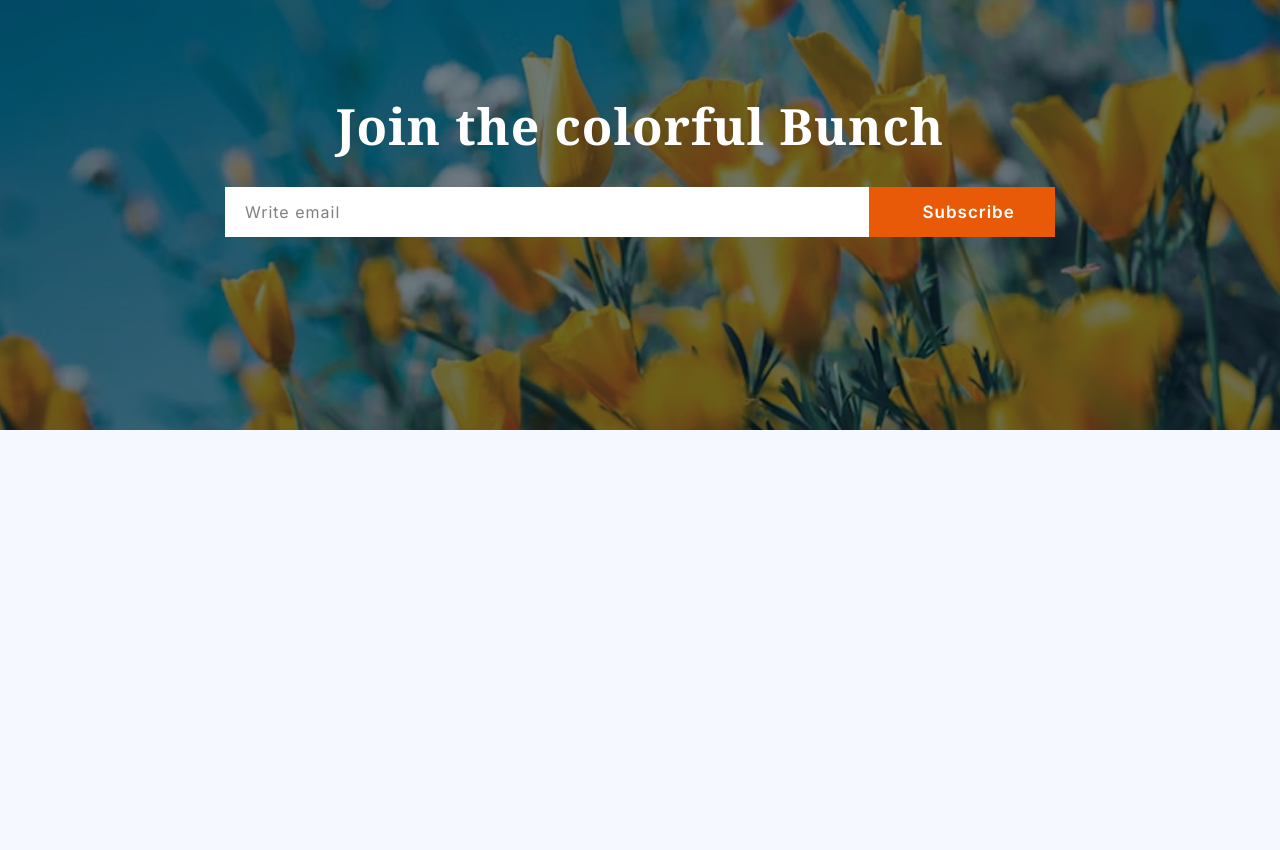
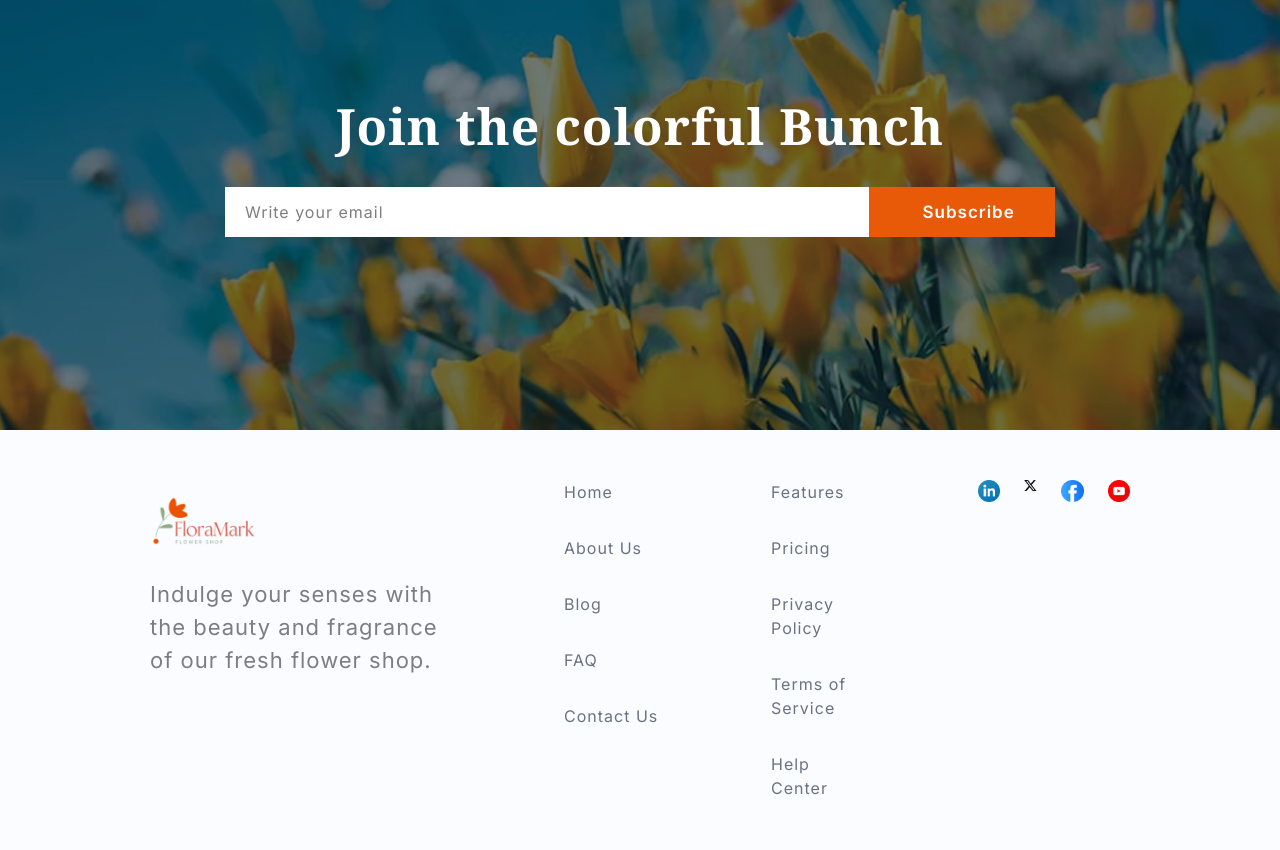
Before and after one commit to Sayfuddin-Naeem/FloraMark-tailWindCSS, a website: page index.html in a window 1280 px wide. Shown: the part 4137-4987 px from the top of the page. Before the commit the page ends 4567 px from the top, so only its background shows below. Drawn offline with nearby package versions, Linux system fonts and the light colour scheme.

Commit message:
Completed the footer section and completed the project by tailwind CSS

```diff
--- a/index.html
+++ b/index.html
@@ -255,7 +255,7 @@
                     Join the colorful Bunch
                 </h2>
                 <div class="flex">
-                    <input type="email" name="email" placeholder="Write email" class="w-[21.8rem] sm:w-[64.4rem] sub-input--email">
+                    <input type="email" name="email" placeholder="Write your email" class="w-[21.8rem] sm:w-[64.4rem] sub-input--email">
                     <button type="submit" class="w-[10.3rem] sm:w-[18.6rem] sm:h-20 px-[1.2rem] sm:px-[5.35rem] border-none bg-btn-primary text-white font-semibold text-[1.6rem] sm:text-[1.7rem] cursor-pointer">Subscribe</button>
                 </div>
             </div>
@@ -267,6 +267,77 @@
 
     <!-- ========== End main Section ========== -->
 
+    <!-- ========== Start footer Section ========== -->
+
+    <footer class="section-footer bg-bg-secondary">
+        <div class="py-20 mx-[1.6rem] sm:mx-60 grid grid-cols-1 sm:grid-cols-[2fr_2fr_1fr] gap-8 sm:gap-44">
+            <div class="footer-content--brand">
+                <figure class="w-[18rem] sm:w-[13.5rem] h-[10.9rem] sm:h-[8.2rem] ml-0 sm:-ml-6 mb-[1.6rem]">
+                    <img src="assets/logo.png" alt="FloraMark logo" class="w-full">
+                </figure>
+                <p class="text-[1.6rem] sm:text-[2.2rem] ">
+                    Indulge your senses with the beauty and fragrance of our fresh flower shop.
+                </p>
+            </div>
+            <div class="grid grid-cols-1 sm:grid-cols-2 gap-8 sm:gap-44">
+                <div class="footer-links--left">
+                    <ul class="flex flex-col gap-[3.2rem]">
+                        <li class="footer-links--item">
+                            <a href="#" class=" text-dark-06 font-normal">Home</a>
+                        </li>
+                        <li class="footer-links--item">
+                            <a href="#" class=" text-dark-06 font-normal">About Us</a>
+                        </li>
+                        <li class="footer-links--item">
+                            <a href="#" class=" text-dark-06 font-normal">Blog</a>
+                        </li>
+                        <li class="footer-links--item">
+                            <a href="#" class=" text-dark-06 font-normal">FAQ</a>
+                        </li>
+                        <li class="footer-links--item">
+                            <a href="#" class=" text-dark-06 font-normal">Contact Us</a>
+                        </li>
+                    </ul>
+                </div>
+                <div class="footer-links--right">
+                    <ul class="flex flex-col gap-[3.2rem]">
+                        <li class="footer-links--item">
+                            <a href="#" class=" text-dark-06 font-normal">Features</a>
+                        </li>
+                        <li class="footer-links--item">
+                            <a href="#" class=" text-dark-06 font-normal">Pricing</a>
+                        </li>
+                        <li class="footer-links--item">
+                            <a href="#" class=" text-dark-06 font-normal">Privacy Policy</a>
+                        </li>
+                        <li class="footer-links--item">
+                            <a href="#" class=" text-dark-06 font-normal">Terms of Service</a>
+                        </li>
+                        <li class="footer-links--item">
+                            <a href="#" class=" text-dark-06 font-normal">Help Center</a>
+                        </li>
+                    </ul>
+                </div>
+            </div>
+            <div class="flex gap-[2.4rem]">
+                <figure class="footer-social-media--icon">
+                    <img src="assets/icon-linkedin.png" alt="linkedin icon">
+                </figure>
+                <figure class="footer-social-media--icon">
+                    <img src="assets/icon-twitter.png" alt="twitter icon">
+                </figure>
+                <figure class="footer-social-media--icon">
+                    <img src="assets/icon-facebook.png" alt="facebook icon">
+                </figure>
+                <figure class="footer-social-media--icon">
+                    <img src="assets/icon-youtube.png" alt="youtube icon">
+                </figure>
+            </div>
+        </div>
+    </footer>
+
+    <!-- ========== End footer Section ========== -->
+
     <script>
         function addToCart() {
         alert("🌸 Flower Added to Cart!");
```
Also changed, not shown: css/style.css.
